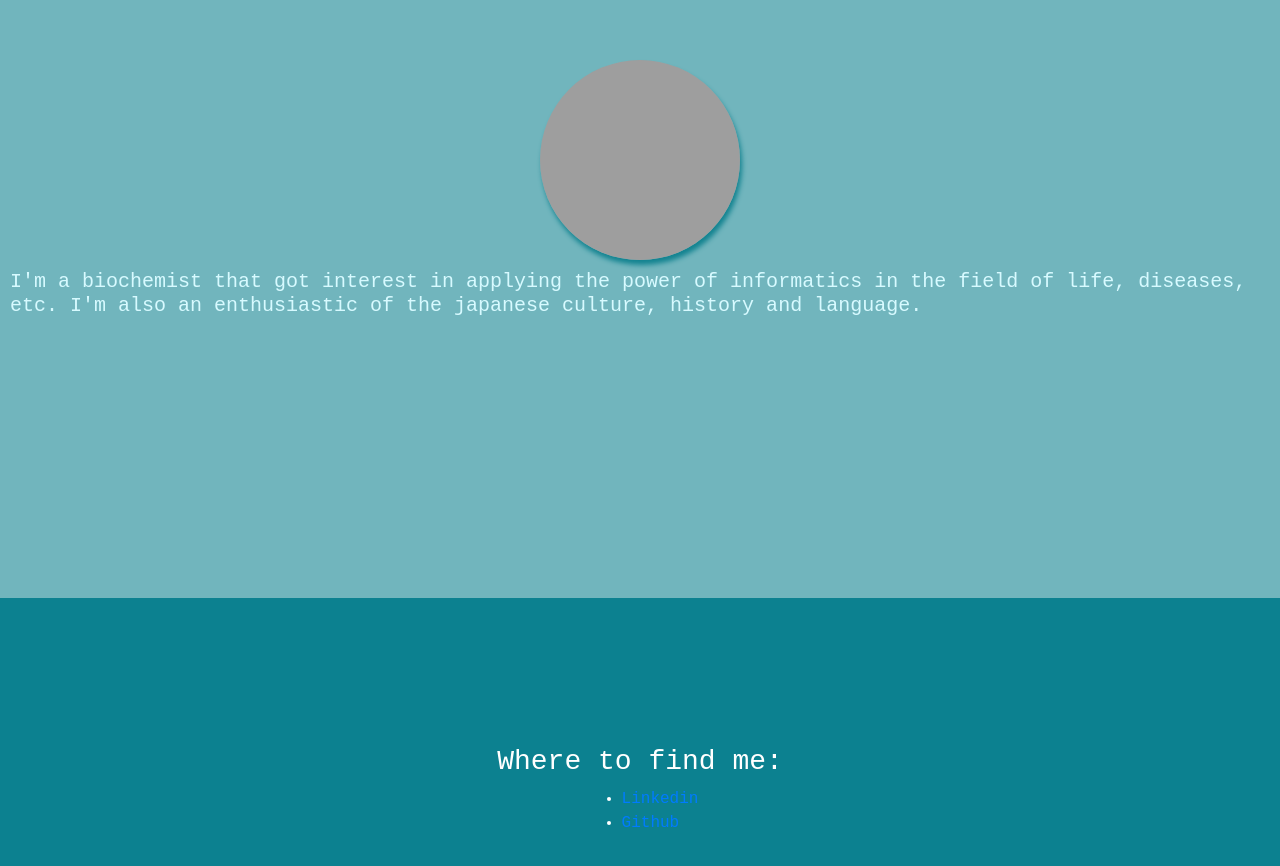
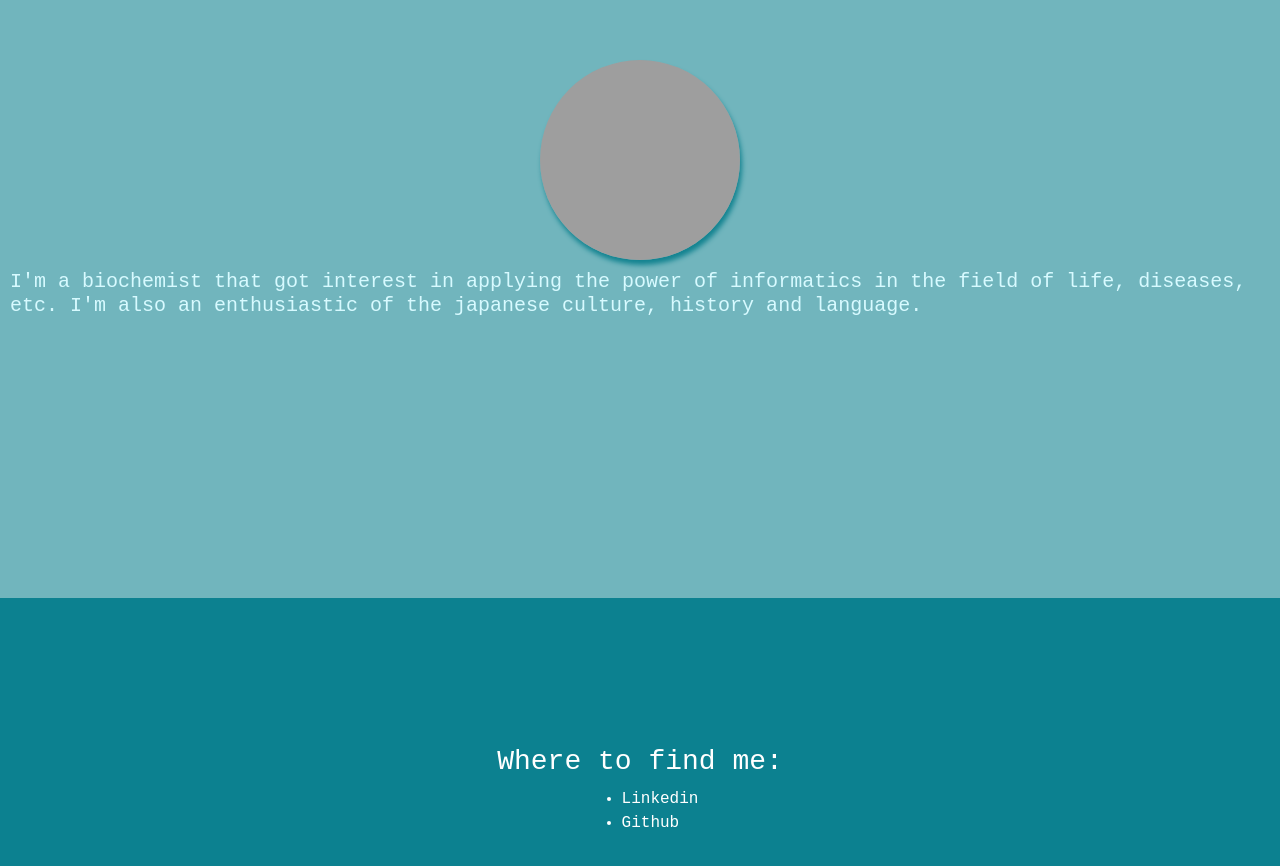
Before and after one commit to TheWildParamecium/TheWildParamecium.github.io, a plain HTML site: page index.html in a window 1280 px wide. Shown: the part 202-1068 px from the top of the page. Drawn offline with nearby package versions, Linux system fonts and the light colour scheme; grey boxes are pictures that could not be loaded.

Commit message:
some changes

```diff
--- a/css/main.css
+++ b/css/main.css
@@ -32,11 +32,10 @@
     align-items: center;
 }
 
-.medialink{
+.linkedin, .github{
     background-color: #0c8190;
     color: #ffffff;
     font-family: monospace;
-    font-size: 11pt;
     display: flex;
     flex-direction: column;
     justify-content: left;
```
